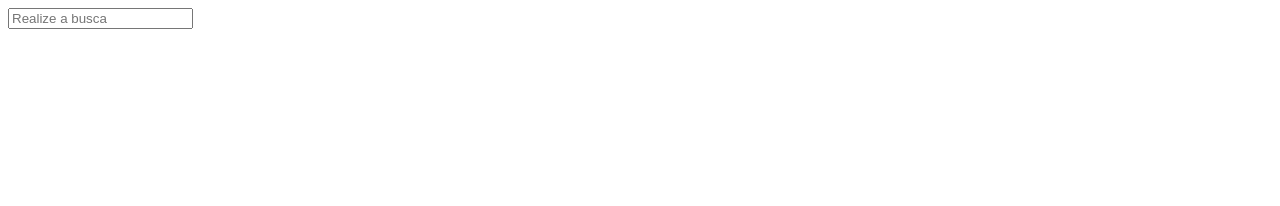
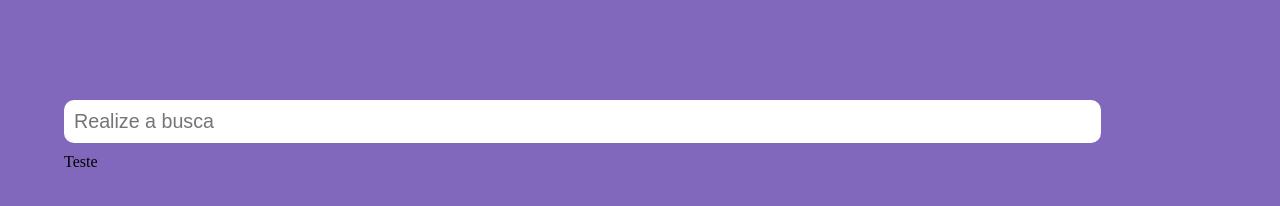
Before and after one commit to thyagopsz/Lista-com-filtragem, a plain HTML site: page index.html in a window 1280 px wide. Drawn offline with Linux system fonts and the light colour scheme.

Commit message:
estilos css

```diff
--- a/index.html
+++ b/index.html
@@ -11,7 +11,7 @@
     <div class="container">
         <input type="text" placeholder="Realize a busca">
         <ul class="lista-produtos">
-
+            <li>Teste</li>
         </ul>
     </div>
     <script src="script.js"></script>
--- a/style.css
+++ b/style.css
@@ -0,0 +1,30 @@
+*{
+    margin: 0;
+    padding: 0;
+    box-sizing: border-box;
+    list-style-type: none;
+}
+
+body{
+    background-color: #8268bc;
+
+}
+
+.container{
+    /* border: solid 2px; */
+    width: 90%;
+    margin: 100px auto;
+}
+/* Estilizando campo de busca */
+.container input{
+    width: 90%;
+    padding: 10px;
+    border: none;
+    font-size: 1.23rem;
+    border-radius: 10px;
+}
+
+.container ul{
+    width: 90%;
+    margin-top: 10px;
+}
```
